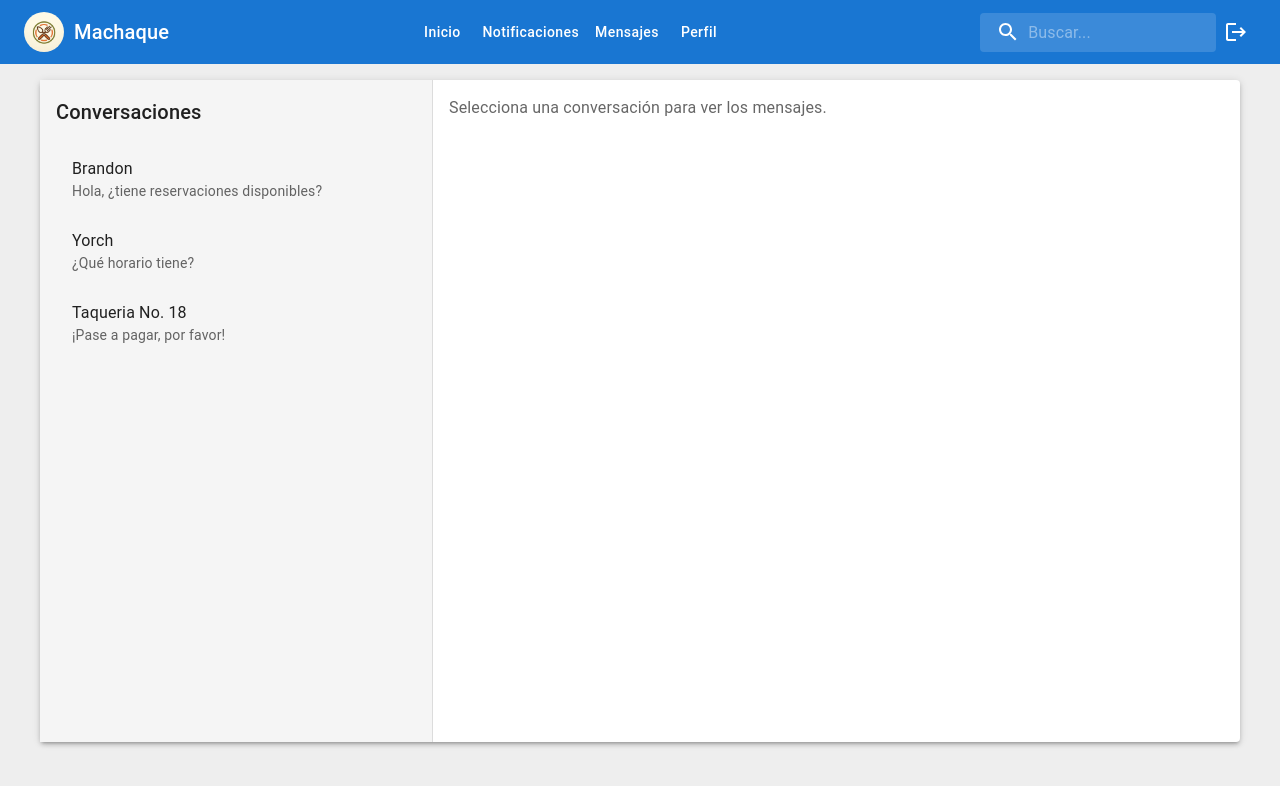
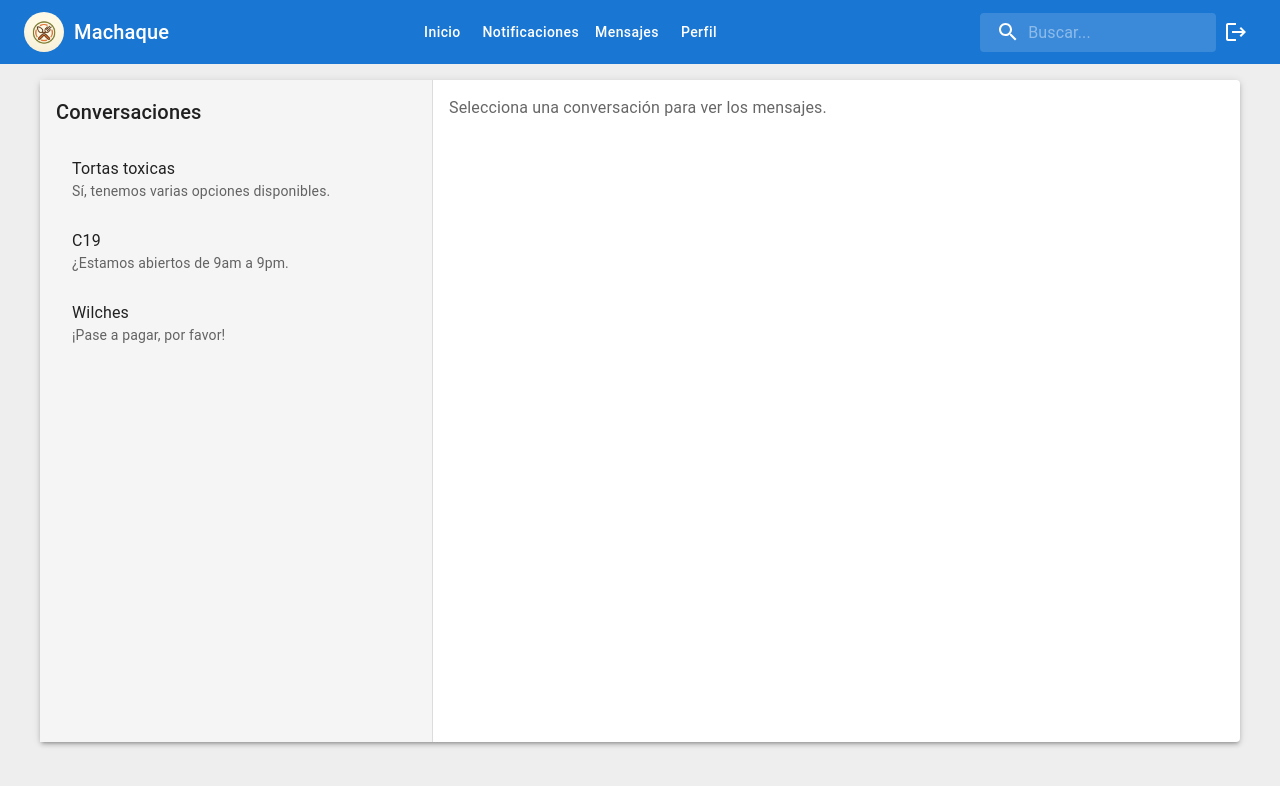
Before and after one commit to aahpichardo/machaque-webapp-react, a React (Vite) app in the folder frontend-react/: page /messages in a window 1280 px wide. Shown: the top 786 px of the page. Built offline with nearby package versions, Linux system fonts and the light colour scheme.

Commit message:
Update Messages.tsx
Mensajes con diseño correcto

```diff
--- a/frontend-react/src/pages/Messages.tsx
+++ b/frontend-react/src/pages/Messages.tsx
@@ -20,8 +20,8 @@ type Conversation = {
 const conversations: Conversation[] = [
   {
     id: 1,
-    name: 'Brandon',
-    lastMessage: 'Hola, ¿tiene reservaciones disponibles?',
+    name: 'Tortas toxicas',
+    lastMessage: 'Sí, tenemos varias opciones disponibles.',
     messages: [
       { id: 1, text: 'Hola, ¿tiene reservaciones disponibles?', sender: 'user', timestamp: '10:00 AM' },
       { id: 2, text: 'Sí, tenemos varias opciones disponibles.', sender: 'response', timestamp: '10:01 AM' },
@@ -29,8 +29,8 @@ const conversations: Conversation[] = [
   },
   {
     id: 2,
-    name: 'Yorch',
-    lastMessage: '¿Qué horario tiene?',
+    name: 'C19',
+    lastMessage: '¿Estamos abiertos de 9am a 9pm.',
     messages: [
       { id: 1, text: '¿Qué horario tiene?', sender: 'user', timestamp: '11:00 AM' },
       { id: 2, text: 'Estamos abiertos de 9am a 9pm.', sender: 'response', timestamp: '11:01 AM' },
@@ -38,7 +38,7 @@ const conversations: Conversation[] = [
   },
   {
     id: 3,
-    name: 'Taqueria No. 18',
+    name: 'Wilches',
     lastMessage: '¡Pase a pagar, por favor!',
     messages: [
       { id: 1, text: '¡Pase a pagar, por favor!', sender: 'user', timestamp: '12:00 PM' },
```
